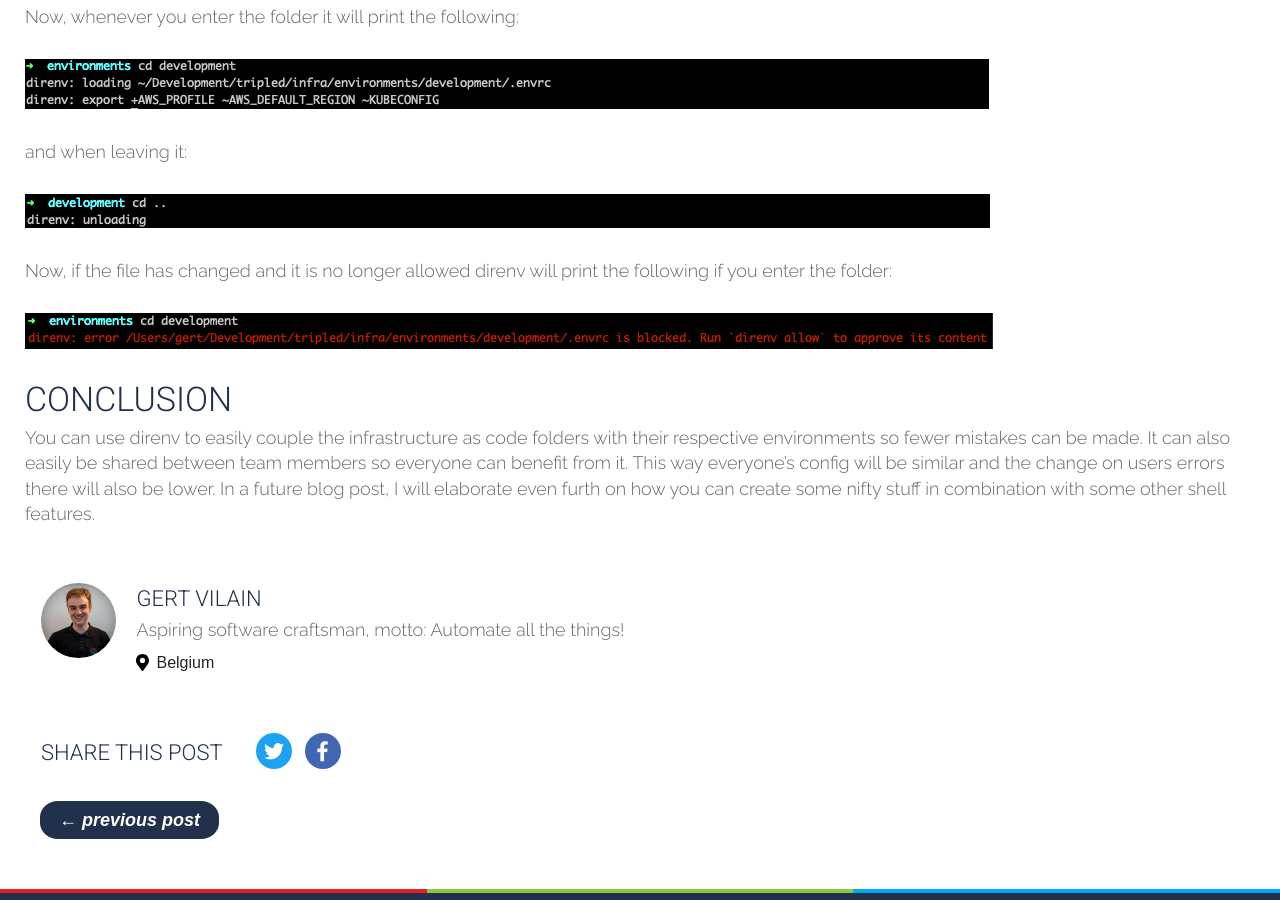
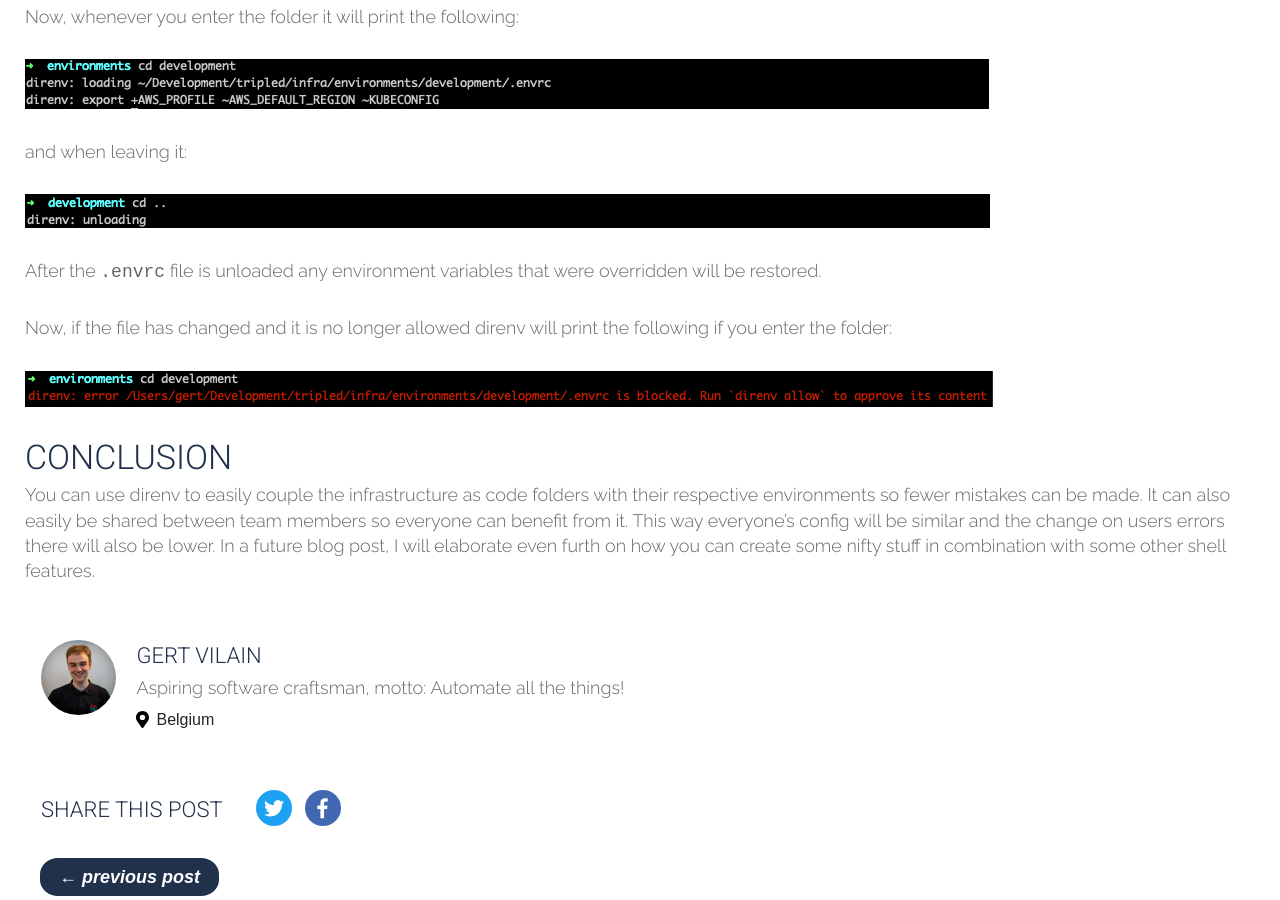
Before and after one commit to tripledio/tripledio.github.io, a Jekyll site: the page built from _posts/2021-01-22-working-with-different-envs.md, in a window 1280 px wide and 900 px high, scrolled down 2202 px. Built offline with Jekyll 4.4.1, drawn with Linux system fonts in a browser that asks for light colours; comment, search, counter and statistics services are not loaded.

Commit message:
Clarification if you leave the folder

```diff
--- a/_posts/2021-01-22-working-with-different-envs.md
+++ b/_posts/2021-01-22-working-with-different-envs.md
@@ -65,6 +65,8 @@ and when leaving it:
 
 ![leaving folder](/img/posts/environments/leaving.png)
 
+After the `.envrc` file is unloaded any environment variables that were overridden will be restored.
+
 Now, if the file has changed and it is no longer allowed direnv will print the following if you enter the folder:
 
 ![blocked](/img/posts/environments/blocked.png)
```
